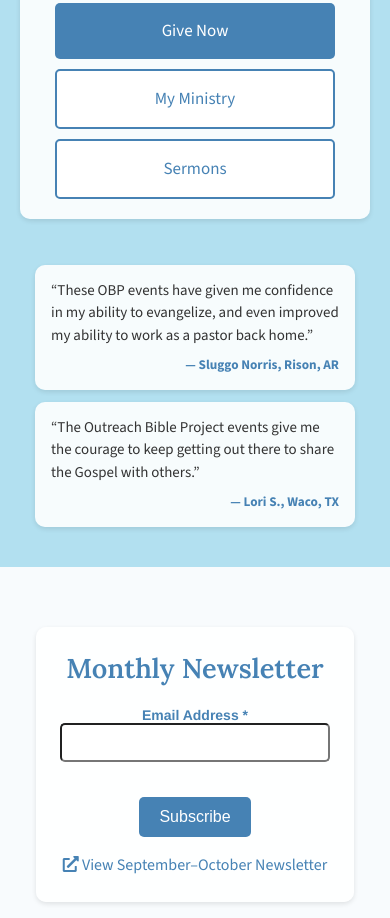
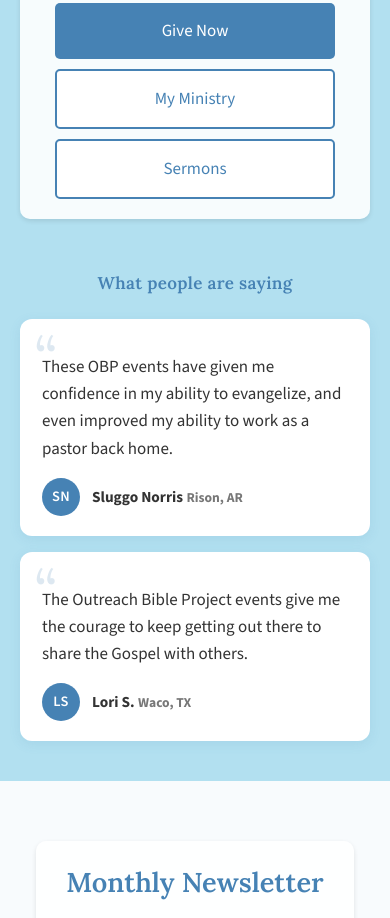
Before and after one commit to Hughroth04/Main-website, a plain HTML site: page index.html in a window 390 px wide. Shown: the part 626-1544 px from the top of the page. Drawn offline with nearby package versions, Linux system fonts and the light colour scheme.

Commit message:
Enhance home page testimonials with larger quotes, decorative marks, and initials badges (#13)
- Add 'What people are saying' section label using Lora font
- Increase quote text size with more breathing room
- Add decorative quotation mark with subtle opacity
- Create circular initials badges in brand blue
- Improve attribution with bold name and lighter location
- Two-column grid on desktop, single column on mobile
- Bump CSS version query to v=28

Co-authored-by: Cursor Agent <cursoragent@cursor.com>
Co-authored-by: Hugh Roth <Hughroth04@users.noreply.github.com>

```diff
--- a/index.html
+++ b/index.html
@@ -16,7 +16,7 @@
     <link rel="preconnect" href="https://fonts.googleapis.com">
     <link rel="preconnect" href="https://fonts.gstatic.com" crossorigin>
     <link rel="stylesheet" href="https://cdnjs.cloudflare.com/ajax/libs/font-awesome/5.15.3/css/all.min.css">
-    <link rel="stylesheet" href="styles/site.css?v=27">
+    <link rel="stylesheet" href="styles/site.css?v=28">
 </head>
 <body>
     <button class="hamburger" id="hamburger" type="button" aria-label="Open navigation menu" aria-expanded="false" aria-controls="nav">
@@ -56,14 +56,31 @@
                 </div>
             </div>
             <div class="hero-testimonials">
-                <blockquote class="testimonial-card testimonial-card--compact">
-                    <p>&ldquo;These OBP events have given me confidence in my ability to evangelize, and even improved my ability to work as a pastor back home.&rdquo;</p>
-                    <cite>&mdash; Sluggo Norris, Rison, AR</cite>
-                </blockquote>
-                <blockquote class="testimonial-card testimonial-card--compact">
-                    <p>&ldquo;The Outreach Bible Project events give me the courage to keep getting out there to share the Gospel with others.&rdquo;</p>
-                    <cite>&mdash; Lori S., Waco, TX</cite>
-                </blockquote>
+                <p class="testimonials-label">What people are saying</p>
+                <div class="testimonials-row">
+                    <blockquote class="testimonial-card testimonial-card--enhanced">
+                        <span class="testimonial-quote-mark" aria-hidden="true">&ldquo;</span>
+                        <p class="testimonial-text">These OBP events have given me confidence in my ability to evangelize, and even improved my ability to work as a pastor back home.</p>
+                        <footer class="testimonial-footer">
+                            <span class="testimonial-initials" aria-hidden="true">SN</span>
+                            <cite class="testimonial-attribution">
+                                <span class="testimonial-name">Sluggo Norris</span>
+                                <span class="testimonial-location">Rison, AR</span>
+                            </cite>
+                        </footer>
+                    </blockquote>
+                    <blockquote class="testimonial-card testimonial-card--enhanced">
+                        <span class="testimonial-quote-mark" aria-hidden="true">&ldquo;</span>
+                        <p class="testimonial-text">The Outreach Bible Project events give me the courage to keep getting out there to share the Gospel with others.</p>
+                        <footer class="testimonial-footer">
+                            <span class="testimonial-initials" aria-hidden="true">LS</span>
+                            <cite class="testimonial-attribution">
+                                <span class="testimonial-name">Lori S.</span>
+                                <span class="testimonial-location">Waco, TX</span>
+                            </cite>
+                        </footer>
+                    </blockquote>
+                </div>
             </div>
         </div>
     </section>
--- a/styles/site.css
+++ b/styles/site.css
@@ -571,6 +571,109 @@ h1, h2, h3, h4, h5, h6 {
     text-align: right;
 }
 
+/* ========== Enhanced Testimonials (Home Page) ========== */
+.hero-testimonials {
+    display: flex;
+    flex-direction: column;
+    align-items: center;
+    width: 100%;
+    max-width: 840px;
+    margin: 24px auto 0;
+    text-align: left;
+}
+
+.testimonials-label {
+    font-family: var(--font-serif);
+    font-size: 1.1em;
+    color: var(--color-primary);
+    margin: 0 0 16px;
+    font-weight: 600;
+    text-align: center;
+    letter-spacing: 0.02em;
+}
+
+.testimonials-row {
+    display: grid;
+    grid-template-columns: 1fr 1fr;
+    gap: 20px;
+    width: 100%;
+}
+
+.testimonial-card--enhanced {
+    position: relative;
+    background: #fff;
+    padding: 32px 28px 24px;
+    border-radius: 12px;
+    box-shadow: 0 3px 12px rgba(70, 130, 180, 0.12);
+    display: flex;
+    flex-direction: column;
+    margin: 0;
+}
+
+.testimonial-quote-mark {
+    position: absolute;
+    top: 12px;
+    left: 18px;
+    font-family: var(--font-serif);
+    font-size: 4.5rem;
+    line-height: 1;
+    color: var(--color-primary);
+    opacity: 0.18;
+    pointer-events: none;
+    user-select: none;
+}
+
+.testimonial-card--enhanced .testimonial-text {
+    font-size: 1.1rem;
+    line-height: 1.65;
+    color: #333;
+    margin: 0 0 20px;
+    flex: 1;
+    padding-top: 8px;
+}
+
+.testimonial-footer {
+    display: flex;
+    align-items: center;
+    gap: 12px;
+    margin-top: auto;
+}
+
+.testimonial-initials {
+    display: flex;
+    align-items: center;
+    justify-content: center;
+    width: 42px;
+    height: 42px;
+    border-radius: 50%;
+    background-color: var(--color-primary);
+    color: #fff;
+    font-family: var(--font-sans);
+    font-size: 0.9rem;
+    font-weight: 600;
+    letter-spacing: 0.02em;
+    flex-shrink: 0;
+}
+
+.testimonial-attribution {
+    display: flex;
+    flex-direction: column;
+    font-style: normal;
+}
+
+.testimonial-name {
+    font-weight: 700;
+    color: #333;
+    font-size: 0.95rem;
+    line-height: 1.3;
+}
+
+.testimonial-location {
+    color: #777;
+    font-size: 0.85rem;
+    line-height: 1.3;
+}
+
 .contact-container {
     display: flex;
     flex-direction: column;
@@ -894,10 +997,49 @@ h1, h2, h3, h4, h5, h6 {
     }
 
     .hero-testimonials {
+        max-width: 360px;
+        margin: 20px auto 0;
+    }
+
+    .testimonials-label {
+        font-size: 1rem;
+        margin-bottom: 14px;
+    }
+
+    .testimonials-row {
         grid-template-columns: 1fr;
-        gap: 12px;
-        max-width: 320px;
-        margin: 16px auto 0;
+        gap: 16px;
+    }
+
+    .testimonial-card--enhanced {
+        padding: 28px 22px 20px;
+    }
+
+    .testimonial-quote-mark {
+        font-size: 3.5rem;
+        top: 10px;
+        left: 14px;
+    }
+
+    .testimonial-card--enhanced .testimonial-text {
+        font-size: 1rem;
+        line-height: 1.6;
+        margin-bottom: 16px;
+        padding-top: 6px;
+    }
+
+    .testimonial-initials {
+        width: 38px;
+        height: 38px;
+        font-size: 0.85rem;
+    }
+
+    .testimonial-name {
+        font-size: 0.9rem;
+    }
+
+    .testimonial-location {
+        font-size: 0.8rem;
     }
 
     .testimonial-card--compact {
```
